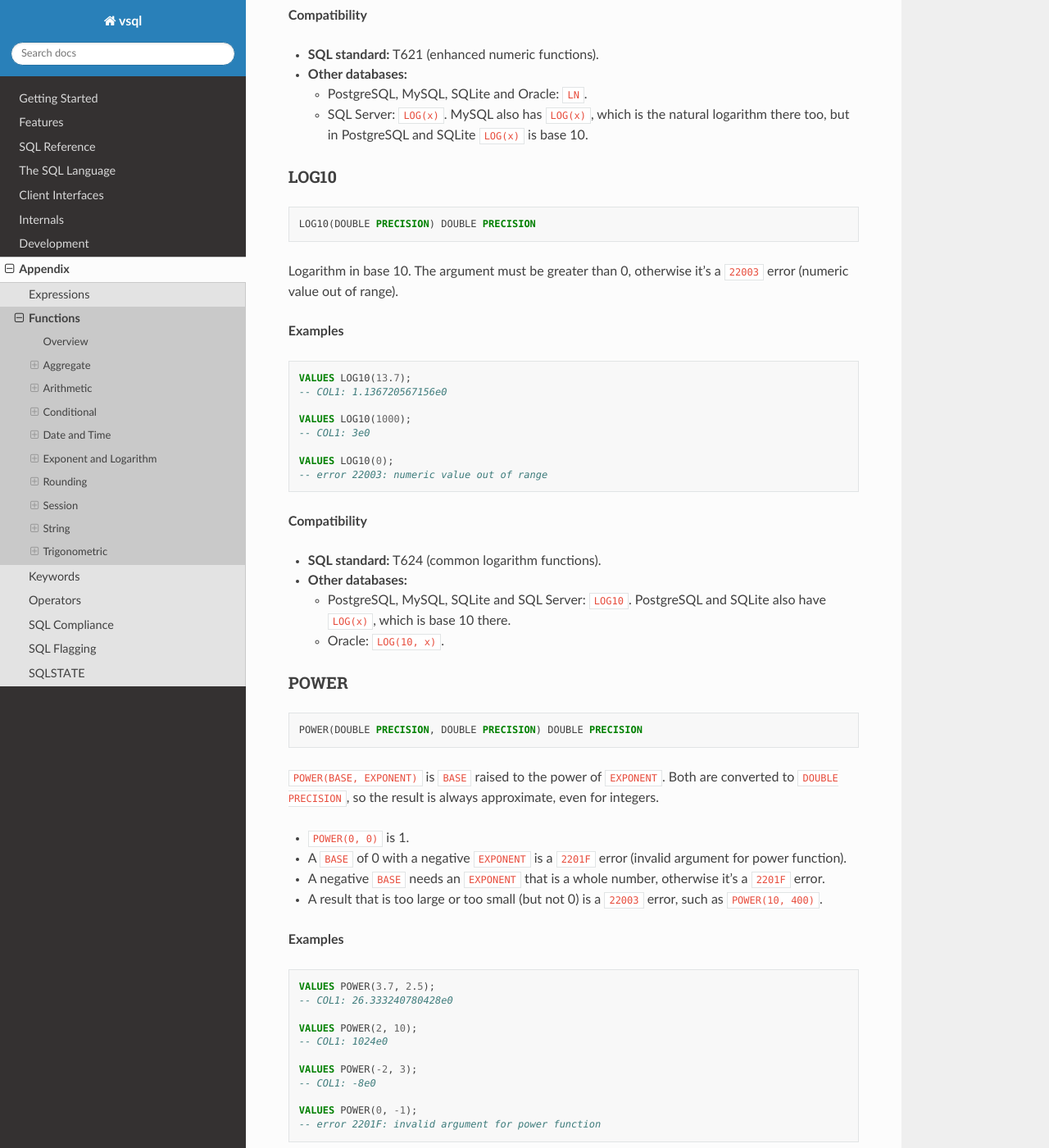
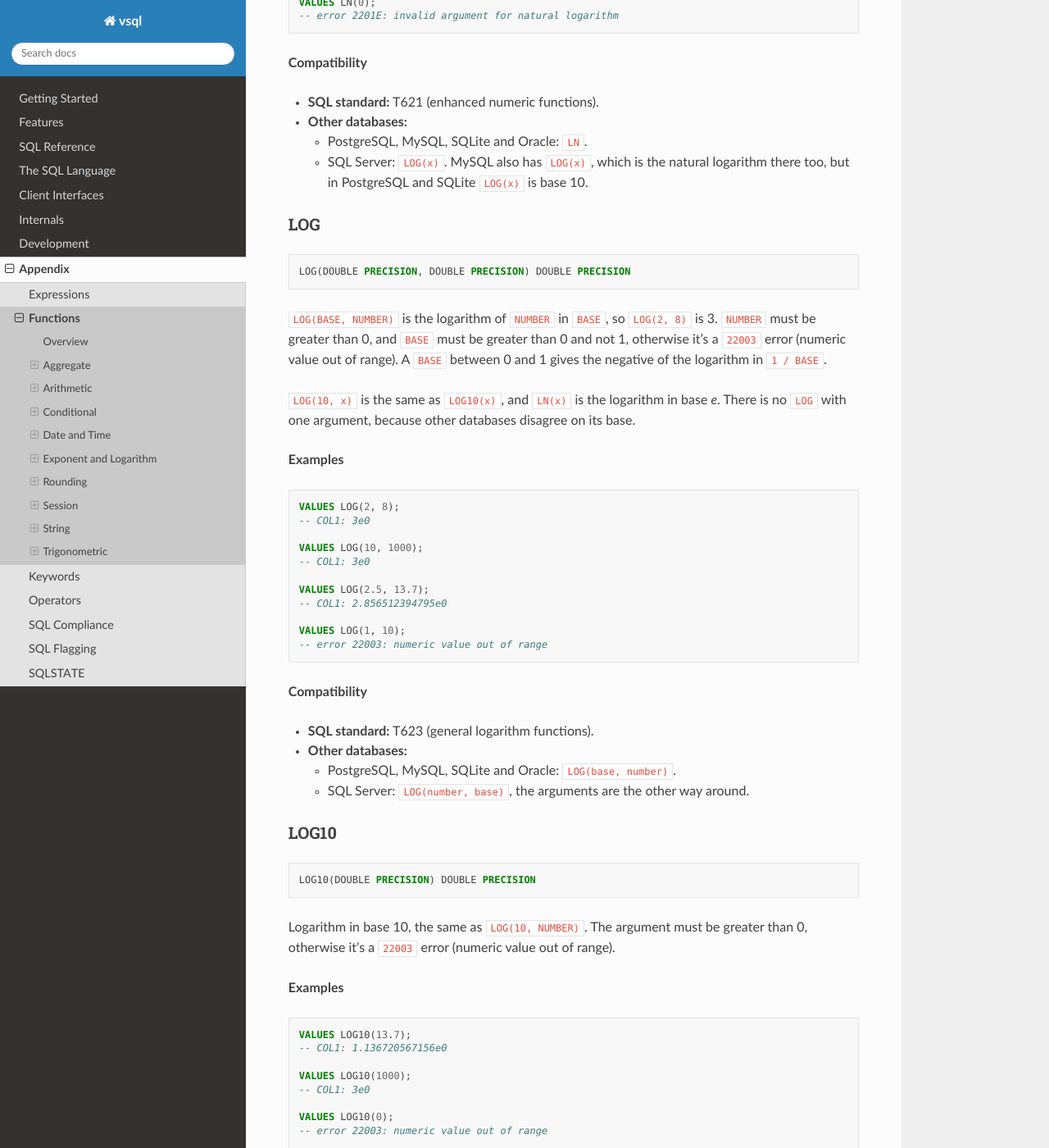
Before and after one commit to elliotchance/vsql, a Sphinx documentation site: the page built from docs/functions.rst, in a window 1280 px wide and 1400 px high, scrolled down 18735 px. Shown: the whole window at 82% size. Built offline with Sphinx 7.4.7 and the Read the Docs theme 3.1.0, drawn with Linux system fonts in a browser that asks for light colours; some of the changed text lies outside the part shown.

Commit message:
language: Add LOG(BASE, NUMBER)
LOG(BASE, NUMBER) is the general logarithm function of SQL:2016 (T623), the
logarithm of NUMBER in BASE. NUMBER must be greater than 0, and BASE must be
greater than 0 and not 1, otherwise it's a 22003 error. Like the other
logarithms it returns a DOUBLE PRECISION. Bases 2 and 10 are calculated
directly, so that LOG(10, 1000) is exactly 3, the same as LOG10(1000).

Co-Authored-By: Claude Opus 5.5 <noreply@anthropic.com>

```diff
--- a/docs/functions.rst
+++ b/docs/functions.rst
@@ -119,6 +119,9 @@ Each function also has a **Compatibility** section:
    * - ``LOCALTIMESTAMP``
      - Date and Time
      - Core (F051-08)
+   * - ``LOG``
+     - Exponent and Logarithm
+     - T623
    * - ``LOG10``
      - Exponent and Logarithm
      - T624
@@ -963,6 +966,46 @@ it's a ``2201E`` error (invalid argument for natural logarithm).
   - SQL Server: ``LOG(x)``. MySQL also has ``LOG(x)``, which is the natural
     logarithm there too, but in PostgreSQL and SQLite ``LOG(x)`` is base 10.
 
+LOG
+^^^
+
+.. code-block:: sql
+
+   LOG(DOUBLE PRECISION, DOUBLE PRECISION) DOUBLE PRECISION
+
+``LOG(BASE, NUMBER)`` is the logarithm of ``NUMBER`` in ``BASE``, so ``LOG(2, 8)`` is 3. ``NUMBER`` must be
+greater than 0, and ``BASE`` must be greater than 0 and not 1, otherwise it's a
+``22003`` error (numeric value out of range). A ``BASE`` between 0 and 1 gives
+the negative of the logarithm in ``1 / BASE``.
+
+``LOG(10, x)`` is the same as ``LOG10(x)``, and ``LN(x)`` is the logarithm in
+base *e*. There is no ``LOG`` with one argument, because other databases
+disagree on its base.
+
+**Examples**
+
+.. code-block:: sql
+
+  VALUES LOG(2, 8);
+  -- COL1: 3e0
+
+  VALUES LOG(10, 1000);
+  -- COL1: 3e0
+
+  VALUES LOG(2.5, 13.7);
+  -- COL1: 2.856512394795e0
+
+  VALUES LOG(1, 10);
+  -- error 22003: numeric value out of range
+
+**Compatibility**
+
+- **SQL standard:** T623 (general logarithm functions).
+- **Other databases:**
+
+  - PostgreSQL, MySQL, SQLite and Oracle: ``LOG(base, number)``.
+  - SQL Server: ``LOG(number, base)``, the arguments are the other way around.
+
 LOG10
 ^^^^^
 
@@ -970,8 +1013,8 @@ LOG10
 
    LOG10(DOUBLE PRECISION) DOUBLE PRECISION
 
-Logarithm in base 10. The argument must be greater than 0, otherwise it's a
-``22003`` error (numeric value out of range).
+Logarithm in base 10, the same as ``LOG(10, NUMBER)``. The argument must be
+greater than 0, otherwise it's a ``22003`` error (numeric value out of range).
 
 **Examples**
 
--- a/docs/sql-compliance.rst
+++ b/docs/sql-compliance.rst
@@ -1544,7 +1544,7 @@ Optional Features
    * - ✅ **T622**
      - **Trigonometric functions**
 
-   * - ❌ **T623**
+   * - ✅ **T623**
      - **General logarithm functions**
 
    * - ✅ **T624**
```
Also changed, not shown: docs/standard/part2/06.txt (+6 -6 lines), 8 other files.
